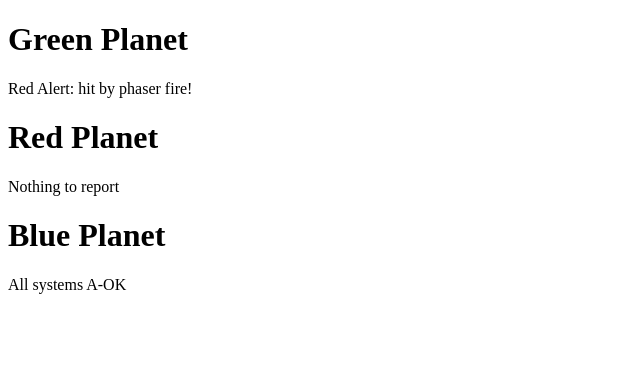
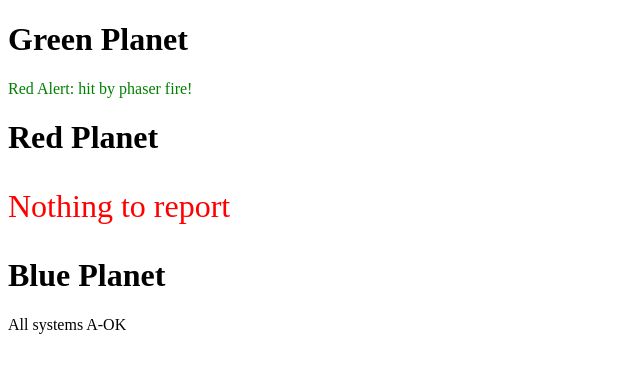
Before and after one commit to nasnick/scripts, a plain HTML site: page js/Untitled.html in a window 1280 px wide. Shown: the whole page, without its empty margins (0-640 px from the left). Drawn offline with Linux system fonts and the light colour scheme.

Commit message:
Sun  3 May 2015 22:55:11 NZST

```diff
--- a/js/Untitled.html
+++ b/js/Untitled.html
@@ -269,20 +269,33 @@
 	<script src="newcode.js"></script>
 	<p id="hellojason">yes sir</p> -->
 
+
 <!doctype html> <html lang="en"> <head>
 <meta charset="utf-8"> <title>Planets</title>
+<style>
+	p#redplanet {
+		font-size: 2.0em;
+		color: #FF0000;
+	}
+	.redtext {
+		color: green;
+	}
+	</style>
 <script>
 	function init(){
 	var planet = document.getElementById("greenplanet");
 	planet.innerHTML = "Red Alert: hit by phaser fire!";
-	 }
+	planet.setAttribute("class", "redtext");
+}
     window.onload = init;
 </script>
    </head>
    <body>
 <h1>Green Planet</h1>
-<p id="greenplanet">All is well</p> <h1>Red Planet</h1>
-<p id="redplanet">Nothing to report</p> <h1>Blue Planet</h1>
+<p id="greenplanet">All is well</p>
+<h1>Red Planet</h1>
+<p id="redplanet">Nothing to report</p>
+<h1>Blue Planet</h1>
 <p id="blueplanet">All systems A-OK</p>
    </body>
    </html>
```
